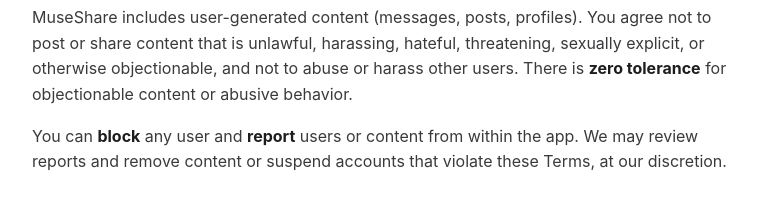
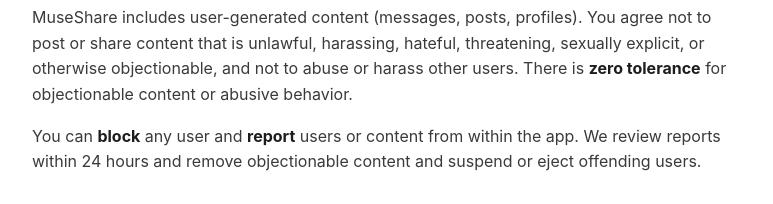
Before and after one commit to Oscocos/museshare-site, a plain HTML site: page index.html in a window 1280 px wide. Shown: the part 4409-4613 px from the top of the page, without its empty margins (252-1025 px from the left). Drawn offline with Linux system fonts and the light colour scheme.

Commit message:
Updated terms

```diff
--- a/index.html
+++ b/index.html
@@ -213,8 +213,8 @@
       </p>
       <p>
         You can <strong>block</strong> any user and <strong>report</strong> users or
-        content from within the app. We may review reports and remove content or
-        suspend accounts that violate these Terms, at our discretion.
+        content from within the app. We review reports within 24 hours and remove
+        objectionable content and suspend or eject offending users.
       </p>
 
       <h3>5. Your content</h3>
```
